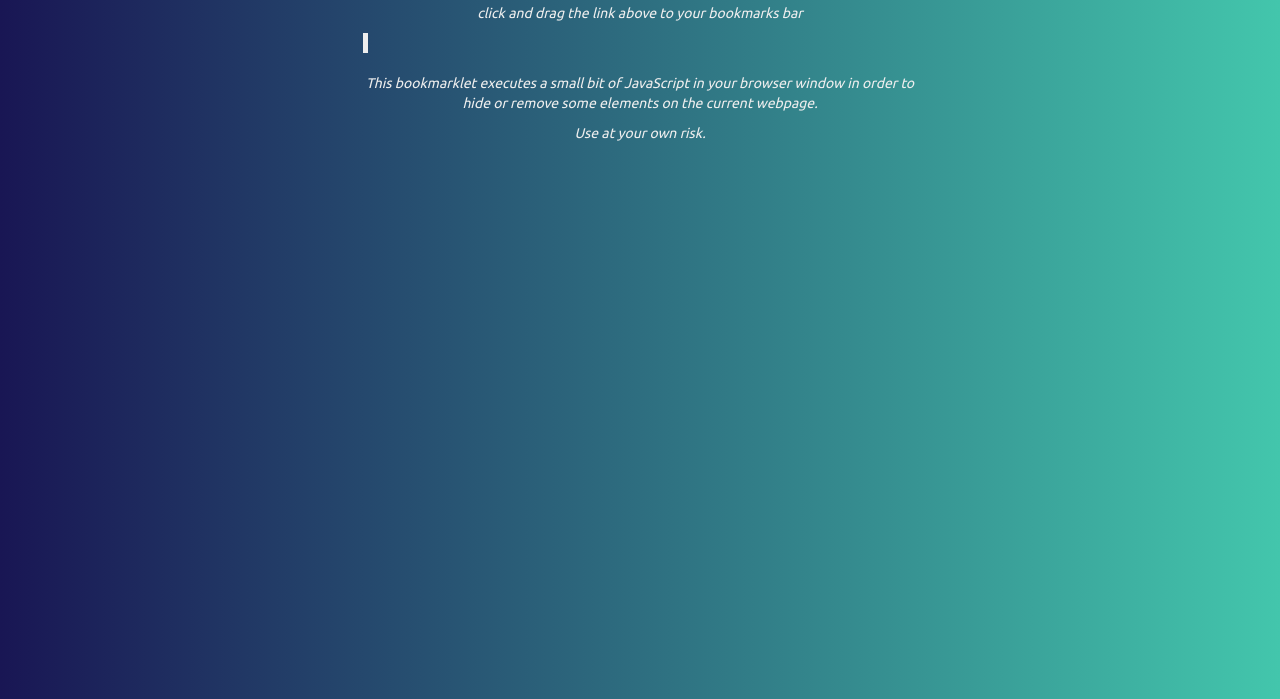
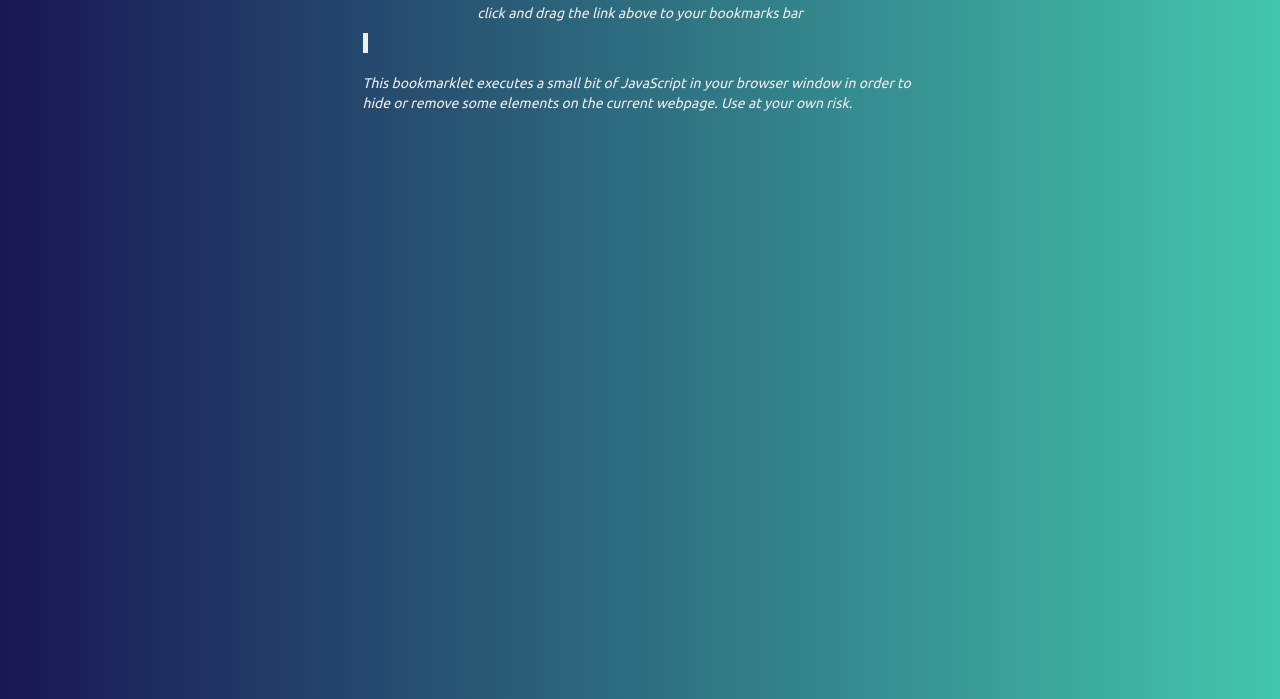
Before and after one commit to cshepp/cshepp.github.io, a plain HTML site: page index.html in a window 1280 px wide. Shown: the part 101-800 px from the top of the page. Drawn offline with nearby package versions, Linux system fonts and the light colour scheme; a script that the page names is missing.

Commit message:
Condense message and left align

```diff
--- a/index.html
+++ b/index.html
@@ -30,20 +30,11 @@
 
             <div class="row">
                 <div class="col-xs-6 col-xs-offset-3">
-                    <p style="color:#eeeeee; font-style: italic;">
-                        This bookmarklet executes a small bit of JavaScript in your browser window in order to hide or remove some elements on the current webpage.
+                    <p style="color:#eeeeee; font-style: italic; text-align: left;">
+                        This bookmarklet executes a small bit of JavaScript in your browser window in order to hide or remove some elements on the current webpage. Use at your own risk.
                     </p>
                 </div>
             </div>
-
-            <div class="row">
-                <div class="col-xs-6 col-xs-offset-3">
-                    <p style="color:#eeeeee; font-style: italic;">
-                        Use at your own risk.
-                    </p>
-                </div>
-            </div>
-
         </div>
     </body>
 </html>
```
